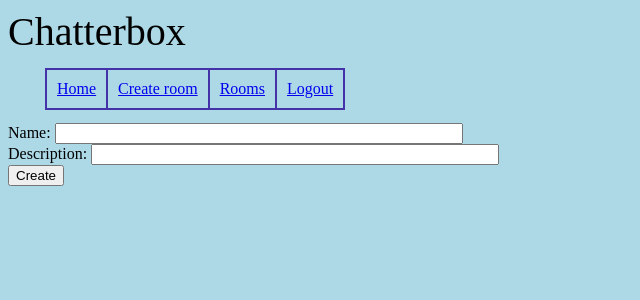
After one commit to balage112/django-chatterbox, a Django app: page /create_room/ in a window 1280 px wide. The commit adds this page. Shown: the top 300 px of the page, without its empty margins (0-640 px from the left). Run offline with Django 4.2, Linux system fonts and the light colour scheme; a user stored in the database is signed in.

Commit message:
Added new views, create_new_room

```diff
--- a/chatterbox/static/chatterbox/style.css
+++ b/chatterbox/static/chatterbox/style.css
@@ -4,17 +4,21 @@ body {
 }
 
 header {
-    font-size: 40px
+    font-size: 40px;
 }
 
 nav ul {
-    list-style: none; /* bez teček */
+    list-style: none;
 }
 
 nav li {
     display: inline-block;
-    margin: -3px; /* mezera nahoře, dole, vpravo */
-    border: solid 2px #eb4034;
+    margin: -3px;
+    /*
+    margin-right: 10px;
+    margin-left: 10px;
+    */
+    border: solid 2px #4432a8;
     padding: 10px;
 }
 
@@ -35,20 +40,19 @@ nav li {
 .rooms-list ul {
     list-style: none;
 }
+
 /* room.html */
 .room-descr {
     font-size: 20px;
-    margin-bottom: 20px; /* mezera dole */
-}
-
-
-.messsage-form {
     margin-bottom: 20px;
 }
 
+.message-form {
+    margin-bottom: 20px;
+}
 
 input[type=text] {
-    width: 80%;
+    width: 400px;
 }
 
 input[type=submit] {
--- /dev/null
+++ b/chatterbox/templates/chatterbox/create_room.html
@@ -0,0 +1,16 @@
+{% extends 'main.html' %}
+
+{% block title %}Create new room {% endblock %}
+
+{% block content %}
+
+  <form method="post" action="">
+    {% csrf_token %}
+    <label for="name">Name:</label>
+    <input type="text" name="name" id="name"> <br>
+    <label for="description">Description:</label>
+    <input type="text" name="description" id="description"> <br>
+    <button type="submit">Create</button>
+  </form>
+
+{% endblock %}
--- a/chatterbox/views.py
+++ b/chatterbox/views.py
@@ -1,5 +1,5 @@
 from django.contrib.auth.decorators import login_required
-from django.shortcuts import render, HttpResponse, redirect
+from django.shortcuts import render, HttpResponse, redirect, HttpResponseRedirect
 
 from chatterbox.models import Room, Message
 
@@ -29,6 +29,24 @@ def room (request, pk):
     room = Room.objects.get(id=pk) # najdeme místnost se zadaným id
     messages = Message.objects.filter(room=pk) # vybereme všechny zprávy dané místnosti
 
+    # pokud zadáme novo zprávu, musíme jit zpracovat
+    if request.method == "POST":
+        body = request.POST["body"].strip() # uloží se zpráva pouze pokud je pzráva delší jak jeden znak a nesmí tam být mezery
+        # pokud budu chtít odeslta pouze mezeru tak díky strip nejde
+        if len(body) > 0:
+            message = Message.objects.create(
+                user=request.user,
+                room=room,
+                #body=request.POST.get("body") # nebo mohu použít .get("body")
+                #body=request.POST["body"] # získáme zprávu z formuláře
+                body=body # ptž to máme uložené v proměnné body na řádku 35
+            )
+        return HttpResponseRedirect(request.path_info) # přesměruje na stejnou stránku, provedem reaload stránky
+    # tímto zamezím, aby s emi při opětovném manuálním reloadu opět odeslal t astejná zpráva, ale musel jsem zakomentovat
+    # django_reload z room.html, protože to pak nefungovalo
+    # tzn. že v room.html mohu smazat řádky 3 a 19
+
+
     context = {"room": room,"messages": messages}
     return render(request,"chatterbox/room.html",context)
 
@@ -38,3 +56,18 @@ def rooms(request):
     rooms = Room.objects.all()
     context = {"rooms": rooms}
     return render(request, "chatterbox/rooms.html", context)
+
+@login_required
+def create_room(request):
+    if request.method == 'POST':
+        name = request.POST.get('name').strip()
+        description = request.POST.get('description').strip()
+        if len(name) > 0 and len(description) > 0:
+            room = Room.objects.create(
+                name=name,
+                description=description
+            )
+
+            return redirect('room', pk=room.id)
+
+    return render(request, 'chatterbox/create_room.html')
--- a/chatterbox_project/urls.py
+++ b/chatterbox_project/urls.py
@@ -33,5 +33,7 @@ urlpatterns = [
     path("accounts/", include("accounts.urls")), # vytvoří pouze signup
     path("accounts/", include("django.contrib.auth.urls")), # vytvoří zbytek - login, logout, password_change atd...
 
-    #path("__reload__/", include("django_browser_reload.urls")) # automatický reload stránky
+    path("__reload__/", include("django_browser_reload.urls")), # automatický reload stránky
+    path('create_room/', chatterbox.views.create_room, name="create_room"),
+
 ]
--- a/templates/navbar.html
+++ b/templates/navbar.html
@@ -3,7 +3,7 @@
     <ul>
         <li><a href="{% url 'home' %}">Home</a></li>
         {% if request.user.is_authenticated %}
-        <li><a href="{% url 'home' %}">Create room</a></li> <!-- TODO Create room -->
+        <li><a href="{% url 'create_room' %}">Create room</a></li> <!-- TODO Create room -->
         <li><a href="{% url 'rooms' %}">Rooms</a></li>
         <li class="last-item"><a href="{% url 'logout' %}">Logout</a></li>
         {% endif %}
--- a/tmp/home.html
+++ b/tmp/home.html
@@ -20,7 +20,6 @@
 
 <main>
     <div class="welcome">Welcome in our chatterbox</div>
-    <hr> <!-- hr dělá čáru rozizonta roo -->
 </main>
 
 </body>
```
Also changed, not shown: other parts of chatterbox/static/chatterbox/style.css (+36 -14 lines), accounts/views.py (+12 -3 lines), chatterbox/models.py (+8 -0 lines), chatterbox/templates/chatterbox/room.html (+21 -2 lines), chatterbox/templates/chatterbox/rooms.html (+8 -1 lines), chatterbox_project/settings.py (+7 -0 lines), db.sqlite3.
